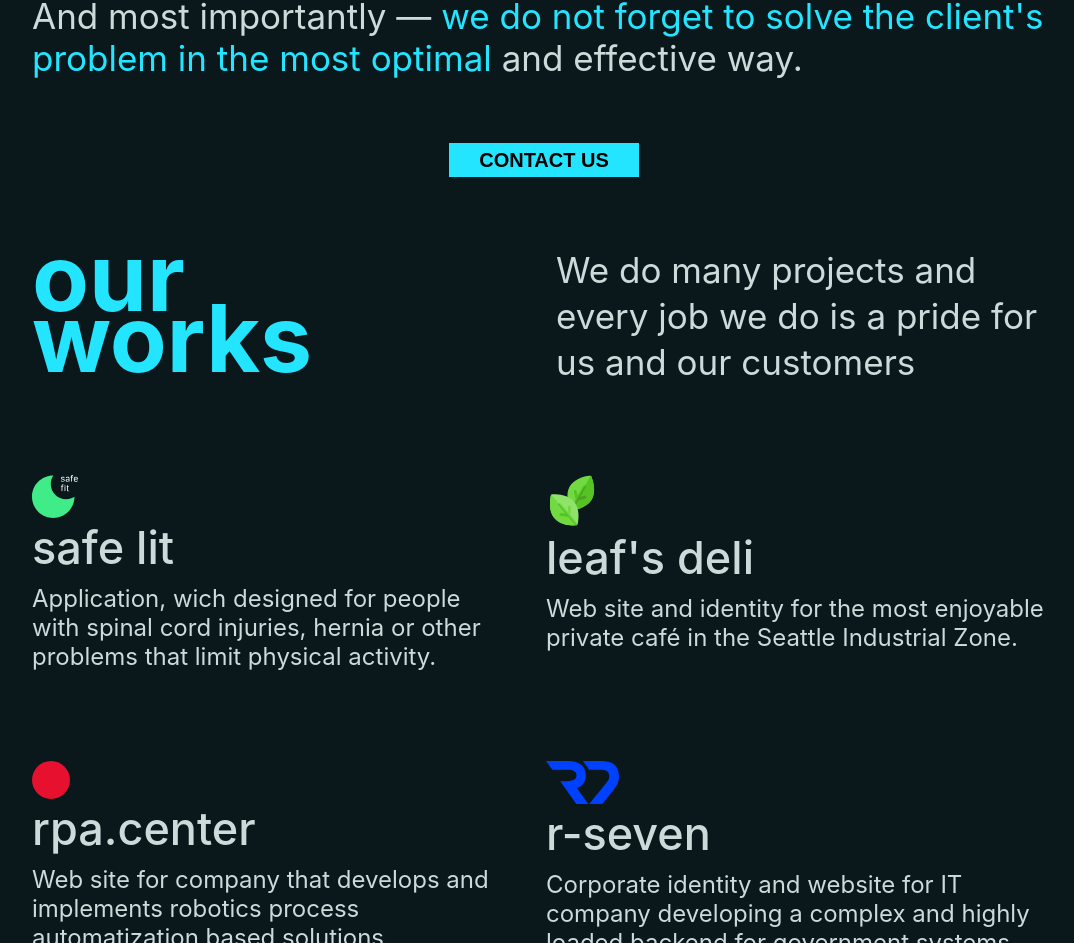
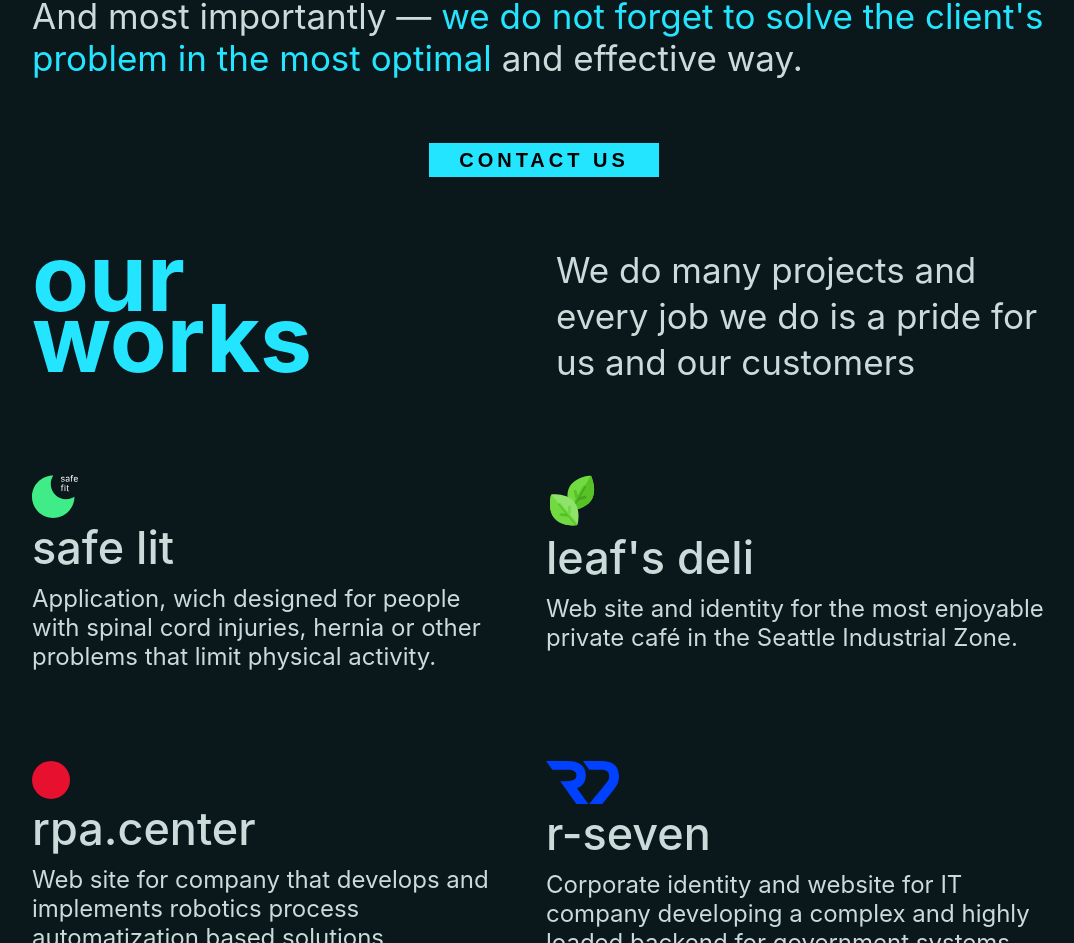
Before and after one commit to MajesticBay/majestic-bay, a React (Create React App) app: page / in a window 1280 px wide. Shown: the part 1669-2612 px from the top of the page, without its empty margins (96-1170 px from the left). Built offline with nearby package versions, Linux system fonts and the light colour scheme.

Commit message:
Add letter-spacing: 0.2em for the btn.

```diff
--- a/src/scss/layout/_btn.scss
+++ b/src/scss/layout/_btn.scss
@@ -3,6 +3,7 @@
     font-size: 2rem;
     font-weight: 900;
     line-height: 30.4px;
+    letter-spacing: 0.2em;
     border: none;
     background-color: var(--color-secondary);
 }
--- a/src/scss/main.css
+++ b/src/scss/main.css
@@ -88,6 +88,7 @@ a {
   font-size: 2rem;
   font-weight: 900;
   line-height: 30.4px;
+  letter-spacing: 0.2em;
   border: none;
   background-color: var(--color-secondary);
 }
```
Also changed, not shown: 1 other file (tests, documents, lock files or other folders).
